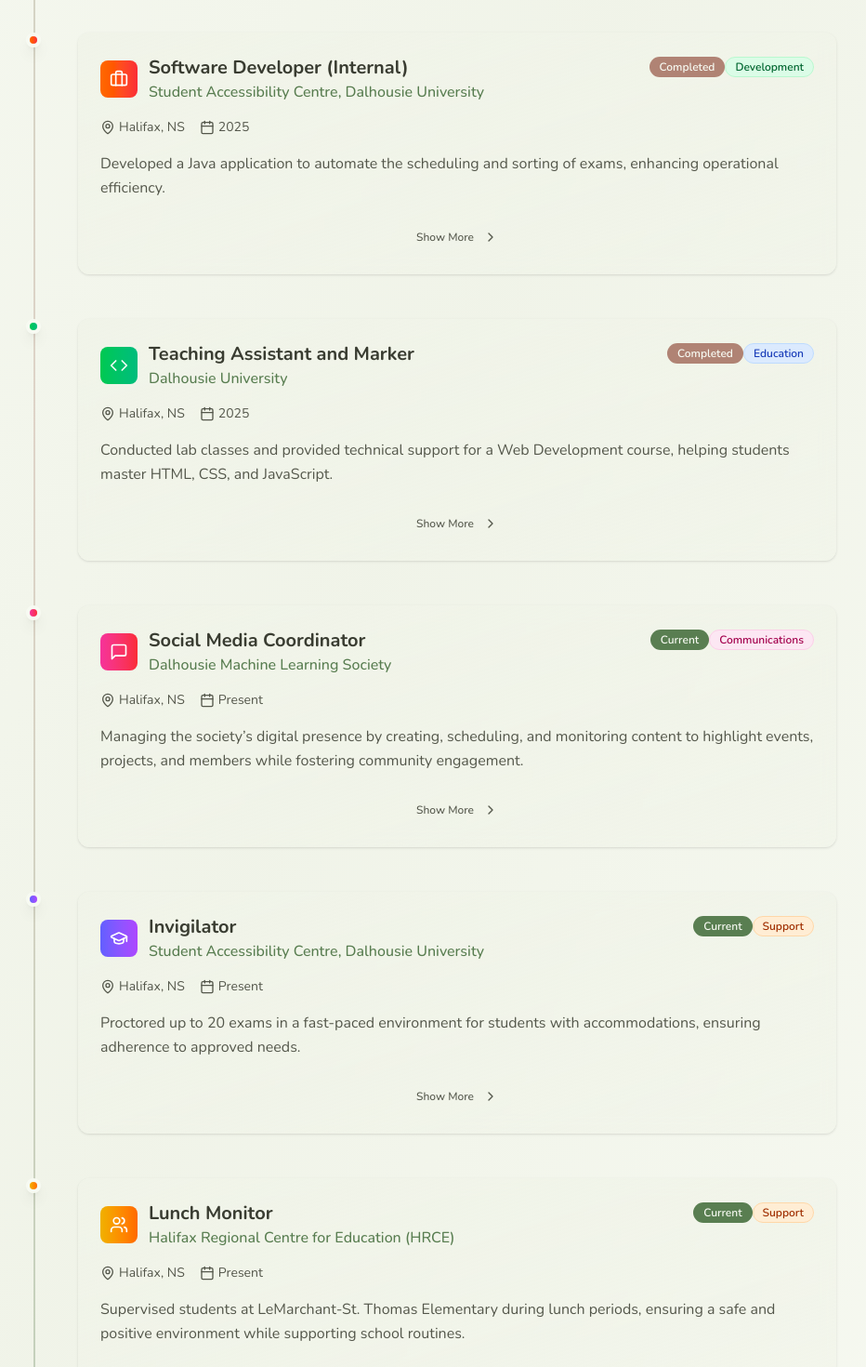
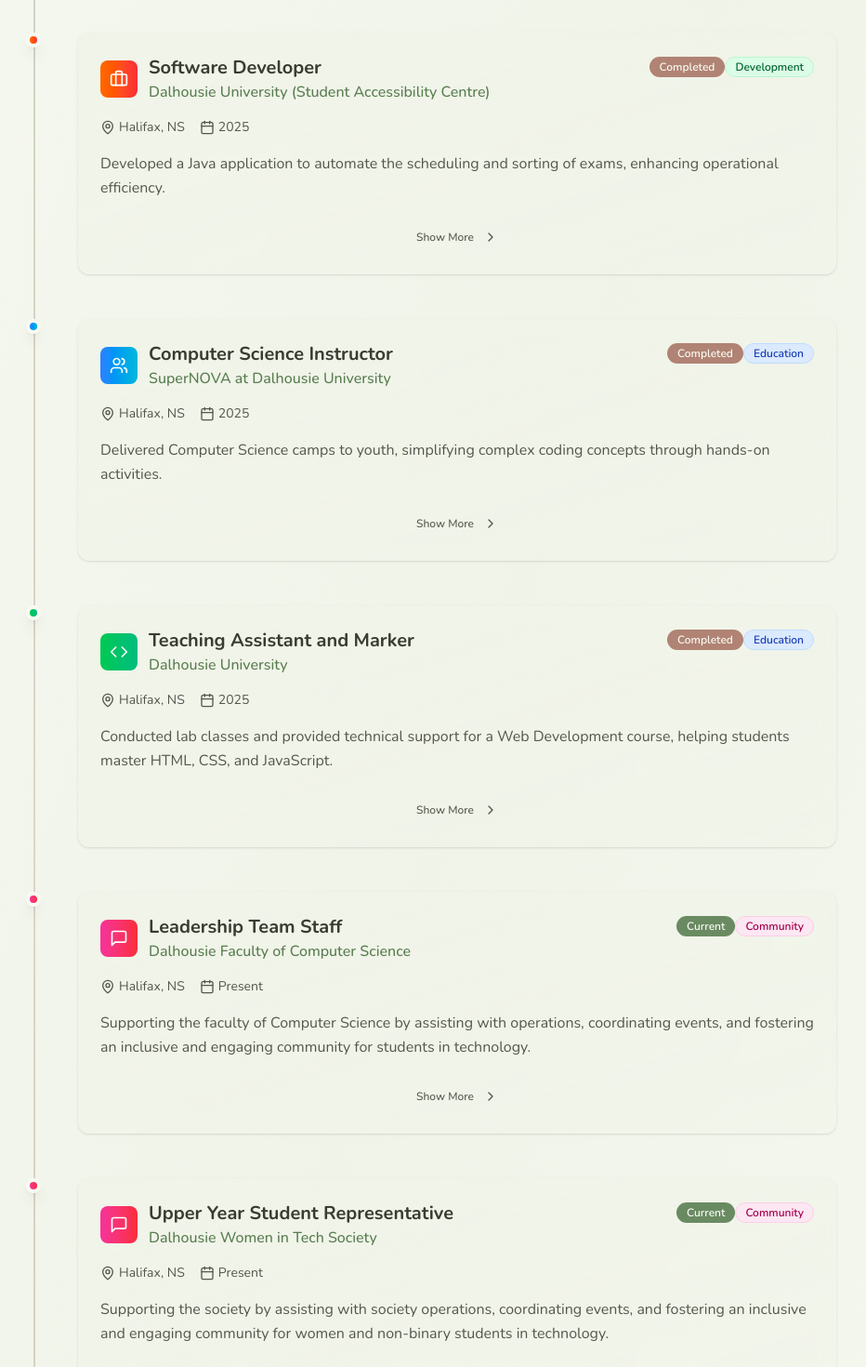
Before and after one commit to nafisahnubah/portfolio-website, a Next.js app: page /experience in a window 1280 px wide. Shown: the part 1040-2510 px from the top of the page at 93% size, without its empty margins (188-1120 px from the left). Built offline with nearby package versions, Linux system fonts and the light colour scheme.

Commit message:
Updated experiences page

```diff
--- a/app/experience/page.tsx
+++ b/app/experience/page.tsx
@@ -10,6 +10,27 @@ import { useState, useEffect } from "react"
 const experiences = [
   {
     id: 1,
+    title: "Application Developer",
+    company: "ImmediaC",
+    location: "Halifax, NS",
+    period: "Present",
+    status: "Current",
+    type: "Development",
+    description:
+      "Working as an Application Developer at ImmediaC, contributing to the development of a cloud-based enterprise resource planning (ERP) web application with AI integrations.",
+    responsibilities: [
+      "Developing and maintaining a full-stack ERP web application using React.js (frontend) and .NET/C# (backend)",
+      "Designing and implementing AI integrations to automate workflows",
+      "Collaborating in an Agile/Scrum team to design, develop, test, and deploy features",
+      "Deploying and managing cloud infrastructure and storage using Microsoft Azure",
+      "Working with cross-functional team members to translate business requirements into technical solutions"
+    ],
+    skills: ["Software Development", "AI Integrations", ".NET", "C#", "React.js", "Azure", "Agile Scrum"],
+    icon: Briefcase,
+    gradient: "from-orange-500 to-red-500",
+  },
+  {
+    id: 2,
     title: "Student Researcher",
     company: "Dalhousie Machine Learning Society (DMLS)",
     location: "Halifax, NS",
@@ -29,7 +50,26 @@ const experiences = [
     gradient: "from-purple-500 to-pink-500",
   },
   {
-    id: 2,
+    id: 3,
+    title: "Software Developer",
+    company: "Dalhousie University (Student Accessibility Centre)",
+    location: "Halifax, NS",
+    period: "2025",
+    status: "Completed",
+    type: "Development",
+    description:
+      "Developed a Java application to automate the scheduling and sorting of exams, enhancing operational efficiency.",
+    responsibilities: [
+      "Designed and implemented Java application for exam scheduling automation",
+      "Collaborated with a team member to design and implement new features",
+      "Improved operational efficiency through automated processes",
+    ],
+    skills: ["Java", "Software Development", "Automation", "Team Collaboration", "Problem Solving"],
+    icon: Briefcase,
+    gradient: "from-orange-500 to-red-500",
+  },
+  {
+    id: 4,
     title: "Computer Science Instructor",
     company: "SuperNOVA at Dalhousie University",
     location: "Halifax, NS",
@@ -48,26 +88,7 @@ const experiences = [
     gradient: "from-blue-500 to-cyan-500",
   },
   {
-    id: 3,
-    title: "Software Developer (Internal)",
-    company: "Student Accessibility Centre, Dalhousie University",
-    location: "Halifax, NS",
-    period: "2025",
-    status: "Completed",
-    type: "Development",
-    description:
-      "Developed a Java application to automate the scheduling and sorting of exams, enhancing operational efficiency.",
-    responsibilities: [
-      "Designed and implemented Java application for exam scheduling automation",
-      "Collaborated with a team member to design and implement new features",
-      "Improved operational efficiency through automated processes",
-    ],
-    skills: ["Java", "Software Development", "Automation", "Team Collaboration", "Problem Solving"],
-    icon: Briefcase,
-    gradient: "from-orange-500 to-red-500",
-  },
-  {
-    id: 4,
+    id: 5,
     title: "Teaching Assistant and Marker",
     company: "Dalhousie University",
     location: "Halifax, NS",
@@ -86,13 +107,52 @@ const experiences = [
     gradient: "from-green-500 to-emerald-500",
   },
   {
-    id: 5,
+    id: 6,
+    title: "Leadership Team Staff",
+    company: "Dalhousie Faculty of Computer Science",
+    location: "Halifax, NS",
+    period: "Present",
+    status: "Current",
+    type: "Community",
+    description:
+      "Supporting the faculty of Computer Science by assisting with operations, coordinating events, and fostering an inclusive and engaging community for students in technology.",
+    responsibilities: [
+      "Assisting in the planning and coordination of events, hackathons, and initiatives",
+      "Collaborating with full-time staff to support faculty operations",
+      "Helping create a welcoming and supportive environment that encourages participation and community engagement",
+    ],
+    skills: ["Event Coordination", "Community Engagement", "Communication", "Teamwork"],
+    icon: MessageSquare,
+    gradient: "from-pink-500 to-red-500",
+  },
+  {
+    id: 7,
+    title: "Upper Year Student Representative",
+    company: "Dalhousie Women in Tech Society",
+    location: "Halifax, NS",
+    period: "Present",
+    status: "Current",
+    type: "Community",
+    description:
+      "Supporting the society by assisting with society operations, coordinating events, and fostering an inclusive and engaging community for women and non-binary students in technology.",
+    responsibilities: [
+      "Assisting in the planning and coordination of society events, workshops, and initiatives",
+      "Collaborating with executive members to support day-to-day society operations",
+      "Representing upper-year students and voicing their feedback to improve society programs and activities",
+      "Helping create a welcoming and supportive environment that encourages participation and community engagement",
+    ],
+    skills: ["Event Coordination", "Community Engagement", "Communication", "Teamwork"],
+    icon: MessageSquare,
+    gradient: "from-pink-500 to-red-500",
+  },
+  {
+    id: 8,
     title: "Social Media Coordinator",
     company: "Dalhousie Machine Learning Society",
     location: "Halifax, NS",
     period: "Present",
     status: "Current",
-    type: "Communications",
+    type: "Community",
     description:
       "Managing the society’s digital presence by creating, scheduling, and monitoring content to highlight events, projects, and members while fostering community engagement.",
     responsibilities: [
@@ -105,9 +165,8 @@ const experiences = [
     icon: MessageSquare,
     gradient: "from-pink-500 to-red-500",
   },
-
   {
-    id: 6,
+    id: 9,
     title: "Invigilator",
     company: "Student Accessibility Centre, Dalhousie University",
     location: "Halifax, NS",
@@ -127,7 +186,7 @@ const experiences = [
     gradient: "from-indigo-500 to-purple-500",
   },
   {
-    id: 7,
+    id: 10,
     title: "Lunch Monitor",
     company: "Halifax Regional Centre for Education (HRCE)",
     location: "Halifax, NS",
@@ -152,7 +211,7 @@ const typeColors = {
   Education: "bg-blue-100 text-blue-800 border-blue-200",
   Development: "bg-green-100 text-green-800 border-green-200",
   Support: "bg-orange-100 text-orange-800 border-orange-200",
-  Communications: "bg-pink-100 text-pink-800 border-pink-200",
+  Community: "bg-pink-100 text-pink-800 border-pink-200",
 }
 
 export default function ExperiencePage() {
```
